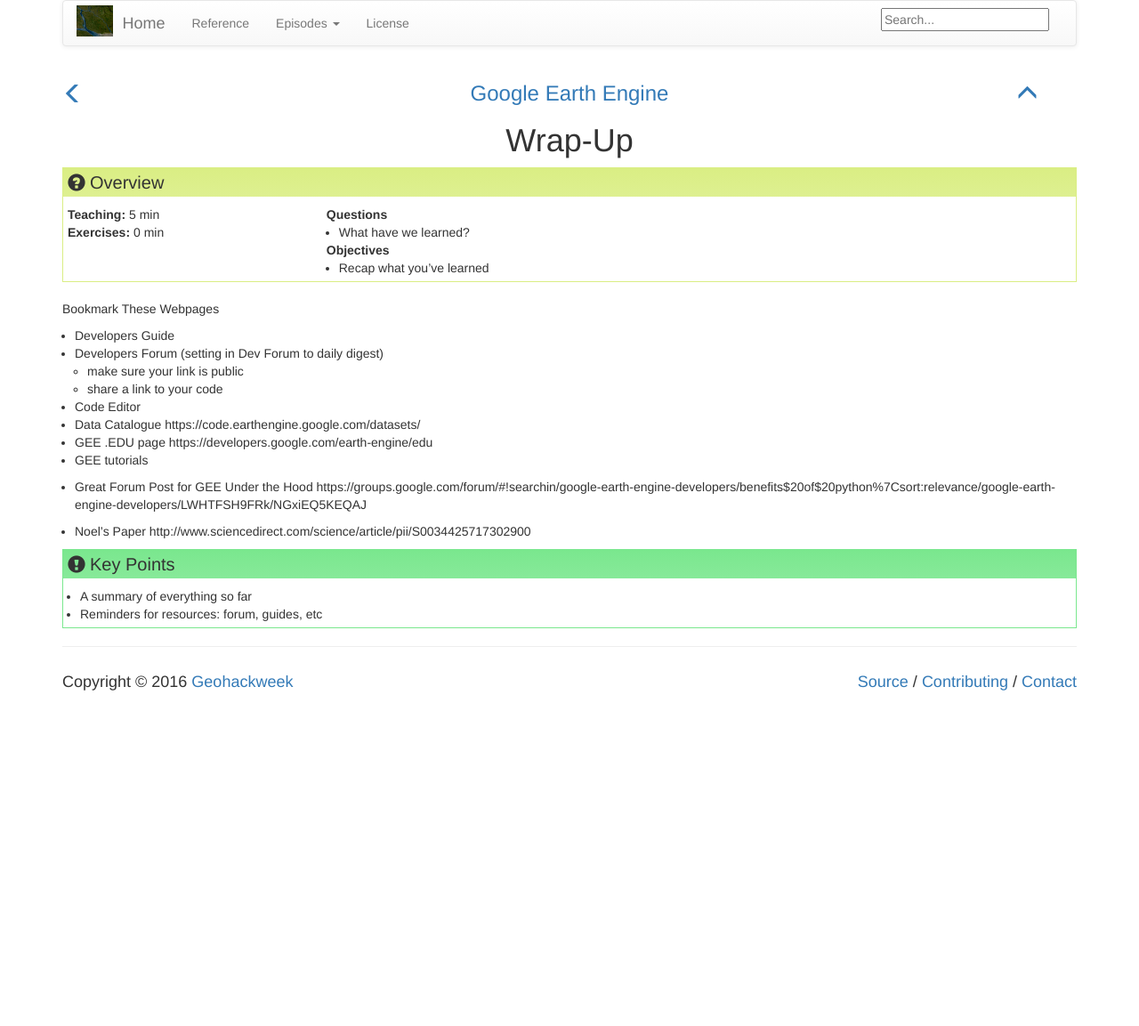
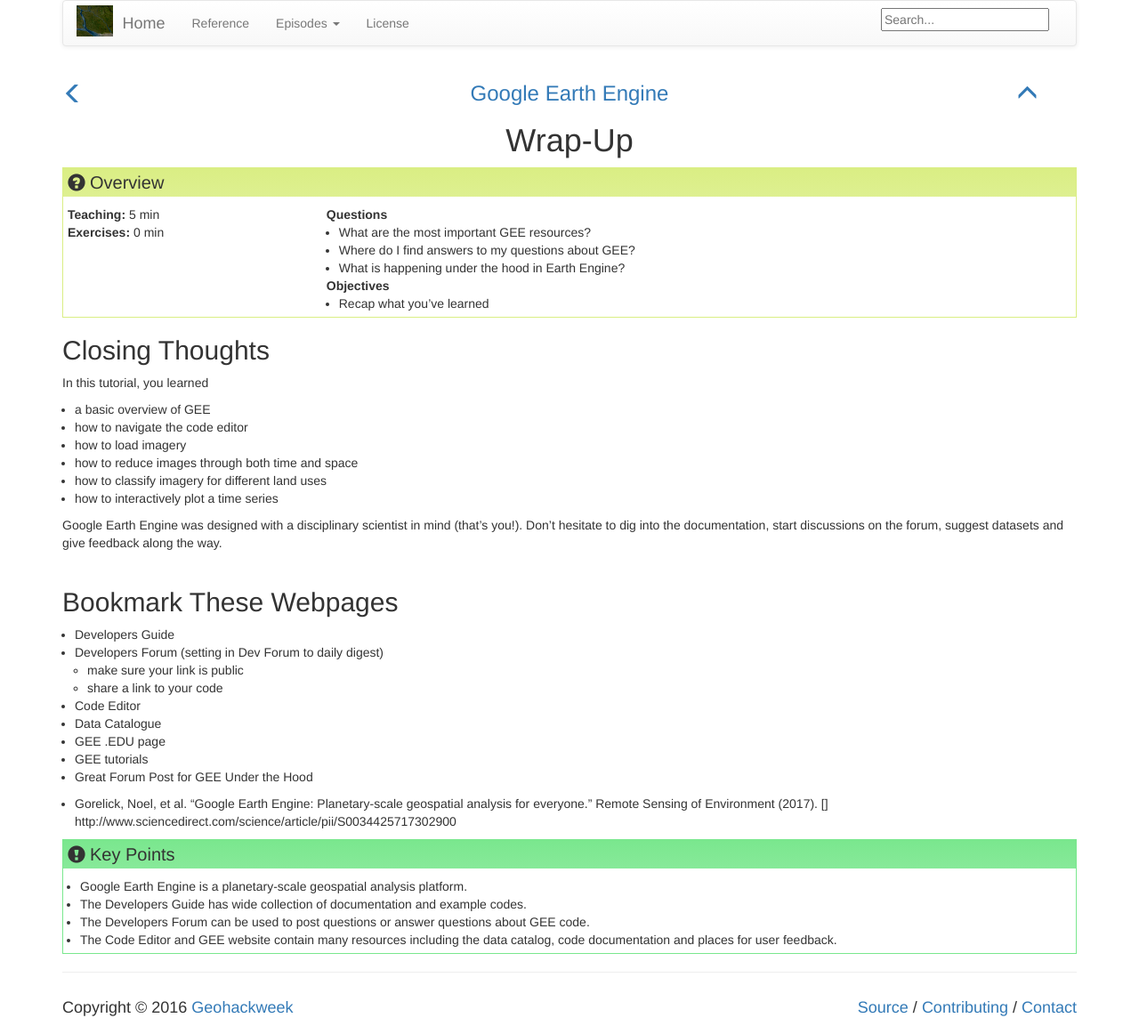
Before and after one commit to geohackweek/GoogleEarthEngine, a Jekyll site: the page built from _episodes/07-wrap-up.md, in a window 1280 px wide. Shown: the whole page at 89% size. Built offline with Jekyll 4.4.1, drawn with Linux system fonts in a browser that asks for light colours; before the commit the page ends 900 px from its top, so only the background shows below that.

Commit message:
added 07 resources

```diff
--- a/_episodes/07-wrap-up.md
+++ b/_episodes/07-wrap-up.md
@@ -3,19 +3,34 @@ title: "Wrap-Up"
 teaching: 5
 exercises: 0
 questions:
-- "What have we learned?"
+- "What are the most important GEE resources?"
+- "Where do I find answers to my questions about GEE?"
+- "What is happening under the hood in Earth Engine?"
 objectives:
 - "Recap what you've learned"
 keypoints:
-- "A summary of everything so far"
-- "Reminders for resources: forum, guides, etc"
+- "Google Earth Engine is a planetary-scale geospatial analysis platform."
+- "The Developers Guide has wide collection of documentation and example codes."
+- "The Developers Forum can be used to post questions or answer questions about GEE code."
+- "The Code Editor and GEE website contain many resources including the data catalog, code documentation and places for user feedback."
 
 ---
 
+## Closing Thoughts
 
+In this tutorial, you learned
+- a basic overview of GEE
+- how to navigate the code editor
+- how to load imagery
+- how to reduce images through both time and space
+- how to classify imagery for different land uses
+- how to interactively plot a time series
 
+Google Earth Engine was designed with a disciplinary scientist in mind (that's you!). Don't hesitate to dig into the documentation, start discussions on the forum, suggest datasets and give feedback along the way.
+<br>
+<br>
 
-Bookmark These Webpages
+## Bookmark These Webpages
 
 - Developers Guide
 - Developers Forum (setting in Dev Forum to daily digest)
@@ -23,13 +38,13 @@ Bookmark These Webpages
   - share a link to your code
 - Code Editor
 - Data Catalogue
-https://code.earthengine.google.com/datasets/
+[](https://code.earthengine.google.com/datasets/)
 - GEE .EDU page
-https://developers.google.com/earth-engine/edu
+[](https://developers.google.com/earth-engine/edu)
 - GEE tutorials
+[](https://developers.google.com/earth-engine/tutorials)
+- Great Forum Post for GEE Under the Hood
+[](https://groups.google.com/forum/#!searchin/google-earth-engine-developers/benefits$20of$20python%7Csort:relevance/google-earth-engine-developers/LWHTFSH9FRk/NGxiEQ5KEQAJ)
 
-- Great Forum Post for GEE Under the Hood
-https://groups.google.com/forum/#!searchin/google-earth-engine-developers/benefits$20of$20python%7Csort:relevance/google-earth-engine-developers/LWHTFSH9FRk/NGxiEQ5KEQAJ
-
-- Noel's Paper
-http://www.sciencedirect.com/science/article/pii/S0034425717302900
+- Gorelick, Noel, et al. "Google Earth Engine: Planetary-scale geospatial analysis for everyone." Remote Sensing of Environment (2017).
+[] http://www.sciencedirect.com/science/article/pii/S0034425717302900
```
